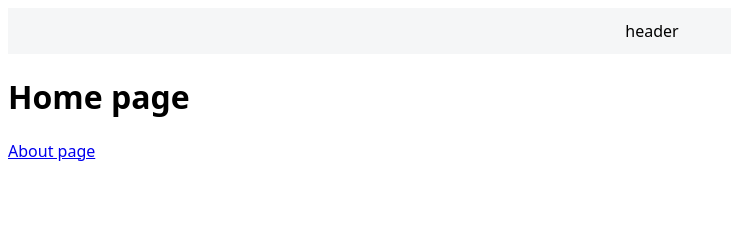
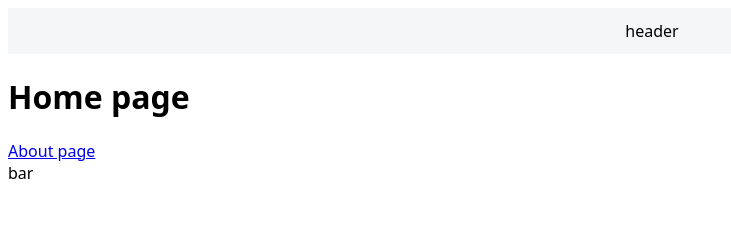
Before and after one commit to CharleeWa/nuxt3-starter-template, a Nuxt app: page / in a window 1280 px wide. Shown: the top 252 px of the page, without its empty margins (0-731 px from the left). Built offline with nearby package versions, Linux system fonts and the light colour scheme.

Commit message:
:sparkles: 增加 `composables`

```diff
--- /dev/null
+++ b/composables/useFoo.ts
@@ -0,0 +1,7 @@
+// export const useFoo = () => {
+//   return useState('foo', () => 'bar')
+// }
+
+export default function () {
+  return useState('Foo', () => 'bar')
+}
--- a/pages/index.vue
+++ b/pages/index.vue
@@ -1,5 +1,6 @@
 <script setup lang="ts">
 useHead({ title: 'home' })
+const foo = useFoo()
 </script>
 
 <template>
@@ -8,5 +9,6 @@ useHead({ title: 'home' })
     <NuxtLink to="/about">
       About page
     </NuxtLink>
+    <div>{{ foo }}</div>
   </div>
 </template>
```
